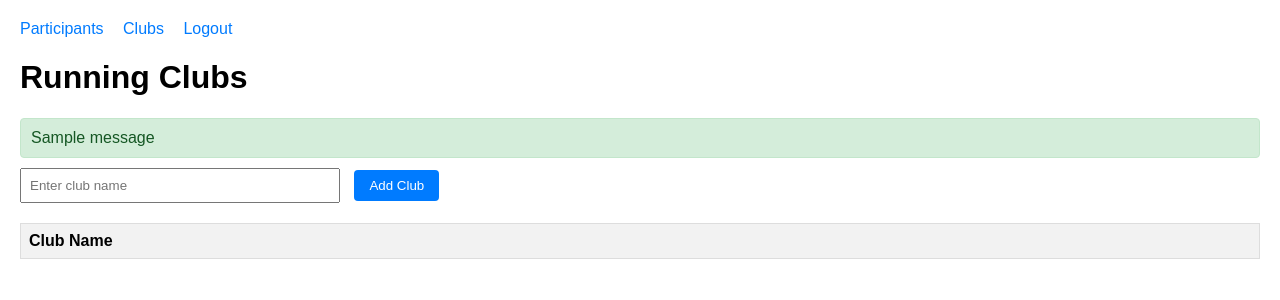
After one commit to Romsey-Road-Runners/cc6-app, a Flask app: page /clubs in a window 1280 px wide. The commit adds this page. Shown: the top 300 px of the page. Run offline with Flask 3, Linux system fonts and the light colour scheme; the visitor is signed in with stand-in values (Sample User, id 1); one stand-in notice (Sample message) is shown; data that the repository does not hold is empty.

Commit message:
Add clubs management

```diff
--- a/api/app.py
+++ b/api/app.py
@@ -70,6 +70,7 @@ RUNNING_CLUBS = [
     "Winchester Running Club",
 ]
 
+
 def init_running_clubs():
     """Initialize running clubs in database if not present"""
     clubs_ref = db.collection("running_clubs")
@@ -78,6 +79,7 @@ def init_running_clubs():
     if not existing_clubs:
         for club_name in RUNNING_CLUBS:
             clubs_ref.add({"name": club_name})
+
 
 def get_club_id_by_name(club_name):
     """Get club document ID by name"""
@@ -208,6 +210,40 @@ def participants():
     )
 
 
+@app.route("/clubs")
+@login_required
+def clubs():
+    """View all running clubs"""
+    clubs = db.collection("running_clubs").order_by("name").get()
+    return render_template("clubs.html", clubs=clubs, user=session.get("user"))
+
+
+@app.route("/add_club", methods=["POST"])
+@login_required
+def add_club():
+    """Add a new running club"""
+    club_name = request.form.get("club_name", "").strip()
+
+    if not club_name:
+        flash("Club name is required")
+        return redirect(url_for("clubs"))
+
+    # Check if club already exists
+    existing = db.collection("running_clubs").where("name", "==", club_name).get()
+    if existing:
+        flash("Club already exists")
+        return redirect(url_for("clubs"))
+
+    # Add new club
+    try:
+        db.collection("running_clubs").add({"name": club_name})
+        flash("Club added successfully!")
+    except Exception as e:
+        flash("Failed to add club. Please try again.")
+
+    return redirect(url_for("clubs"))
+
+
 if __name__ == "__main__":
     init_running_clubs()
     port = int(os.environ.get("PORT", 8080))
--- /dev/null
+++ b/api/templates/clubs.html
@@ -0,0 +1,56 @@
+<!DOCTYPE html>
+<html lang="en">
+<head>
+    <meta charset="UTF-8">
+    <meta name="viewport" content="width=device-width, initial-scale=1.0">
+    <title>Running Clubs</title>
+    <style>
+        body { font-family: Arial, sans-serif; margin: 20px; }
+        .nav { margin-bottom: 20px; }
+        .nav a { margin-right: 15px; text-decoration: none; color: #007bff; }
+        .nav a:hover { text-decoration: underline; }
+        table { border-collapse: collapse; width: 100%; }
+        th, td { border: 1px solid #ddd; padding: 8px; text-align: left; }
+        th { background-color: #f2f2f2; }
+    </style>
+</head>
+<body>
+    <div class="nav">
+        <a href="{{ url_for('participants') }}">Participants</a>
+        <a href="{{ url_for('clubs') }}">Clubs</a>
+        <a href="{{ url_for('logout') }}">Logout</a>
+    </div>
+
+    <h1>Running Clubs</h1>
+
+    {% with messages = get_flashed_messages() %}
+        {% if messages %}
+            {% for message in messages %}
+                <div style="padding: 10px; margin: 10px 0; background-color: #d4edda; border: 1px solid #c3e6cb; border-radius: 4px; color: #155724;">
+                    {{ message }}
+                </div>
+            {% endfor %}
+        {% endif %}
+    {% endwith %}
+
+    <form method="POST" action="{{ url_for('add_club') }}" style="margin-bottom: 20px;">
+        <input type="text" name="club_name" placeholder="Enter club name" required style="padding: 8px; margin-right: 10px; width: 300px;">
+        <button type="submit" style="padding: 8px 15px; background-color: #007bff; color: white; border: none; border-radius: 4px; cursor: pointer;">Add Club</button>
+    </form>
+
+    <table>
+        <thead>
+            <tr>
+                <th>Club Name</th>
+            </tr>
+        </thead>
+        <tbody>
+            {% for club in clubs %}
+            <tr>
+                <td>{{ club.to_dict().name }}</td>
+            </tr>
+            {% endfor %}
+        </tbody>
+    </table>
+</body>
+</html>
--- a/api/templates/participants.html
+++ b/api/templates/participants.html
@@ -14,8 +14,9 @@
 </head>
 <body>
     <div class="nav">
-        <a href="/">Register</a>
-        <a href="/participants">View Participants</a>
+        <a href="/participants">Participants</a>
+        <a href="/clubs">Clubs</a>
+        <a href="/logout">Logout</a>
     </div>
 
     <h1>Registered Participants</h1>
```
Also changed, not shown: 1 other file.
